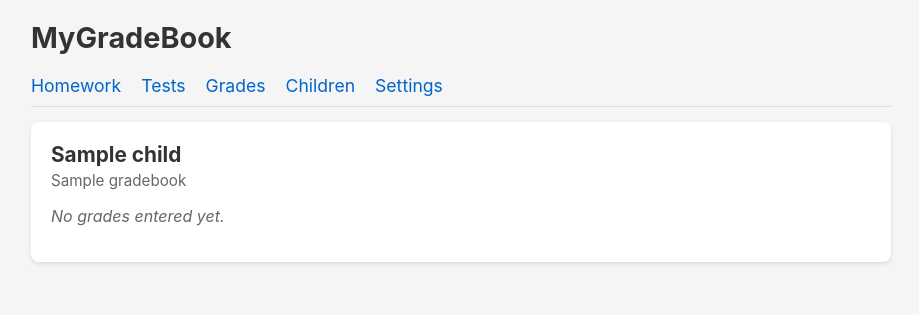
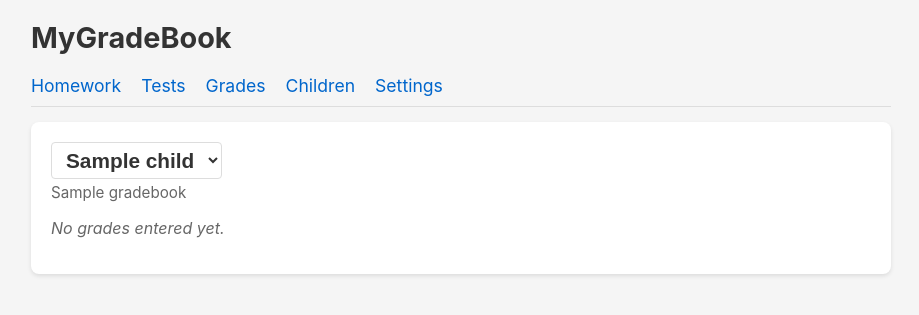
Before and after one commit to danpederson83/MyGradeBook, a Flask app: page /grades in a window 1280 px wide. Shown: the top 315 px of the page, without its empty margins (179-1098 px from the left). Run offline with Flask 3, Linux system fonts and the light colour scheme; tables that the repository leaves empty hold one stand-in row (values such as "Sample post").

Commit message:
Change Grades page to show one child at a time with dropdown selector
- Replace multi-child view with single child display
- Add dropdown to select which child's grades to view
- Default to first child, persist selection via query parameter

Co-Authored-By: Claude Opus 4.5 <noreply@anthropic.com>

```diff
--- a/app.py
+++ b/app.py
@@ -245,47 +245,59 @@ def confirm_grade():
 @app.route('/grades')
 def view_grades():
     children = Child.query.all()
-    children_data = []
-    for child in children:
-        gradebook = get_active_gradebook(child.id)
-        if gradebook:
-            # Get all grades grouped by label for the active gradebook only
-            homework = Grade.query.filter_by(
-                gradebook_id=gradebook.id, grade_type='homework'
-            ).order_by(Grade.label, Grade.redo_number).all()
+    if not children:
+        return render_template('grades.html', children=[], selected_child=None, data=None)
 
-            tests = Grade.query.filter_by(
-                gradebook_id=gradebook.id, grade_type='test'
-            ).order_by(Grade.label, Grade.redo_number).all()
+    # Get selected child from query param, default to first child
+    selected_child_id = request.args.get('child_id', type=int)
+    if selected_child_id:
+        selected_child = Child.query.get(selected_child_id)
+    else:
+        selected_child = children[0]
 
-            # Calculate averages (as percentages)
-            homework_avg = None
-            if homework:
-                homework_avg = sum((g.score / g.total) * 100 for g in homework) / len(homework)
+    if not selected_child:
+        selected_child = children[0]
 
-            test_avg = None
-            if tests:
-                test_avg = sum((g.score / g.total) * 100 for g in tests) / len(tests)
+    data = None
+    gradebook = get_active_gradebook(selected_child.id)
+    if gradebook:
+        # Get all grades grouped by label for the active gradebook only
+        homework = Grade.query.filter_by(
+            gradebook_id=gradebook.id, grade_type='homework'
+        ).order_by(Grade.label, Grade.redo_number).all()
 
-            # Total score is average of the two averages (not all grades combined)
-            total_avg = None
-            if homework_avg is not None and test_avg is not None:
-                total_avg = (homework_avg + test_avg) / 2
-            elif homework_avg is not None:
-                total_avg = homework_avg
-            elif test_avg is not None:
-                total_avg = test_avg
+        tests = Grade.query.filter_by(
+            gradebook_id=gradebook.id, grade_type='test'
+        ).order_by(Grade.label, Grade.redo_number).all()
 
-            children_data.append({
-                'child': child,
-                'gradebook': gradebook,
-                'homework': homework,
-                'tests': tests,
-                'homework_avg': homework_avg,
-                'test_avg': test_avg,
-                'total_avg': total_avg
-            })
-    return render_template('grades.html', children_data=children_data)
+        # Calculate averages (as percentages)
+        homework_avg = None
+        if homework:
+            homework_avg = sum((g.score / g.total) * 100 for g in homework) / len(homework)
+
+        test_avg = None
+        if tests:
+            test_avg = sum((g.score / g.total) * 100 for g in tests) / len(tests)
+
+        # Total score is average of the two averages (not all grades combined)
+        total_avg = None
+        if homework_avg is not None and test_avg is not None:
+            total_avg = (homework_avg + test_avg) / 2
+        elif homework_avg is not None:
+            total_avg = homework_avg
+        elif test_avg is not None:
+            total_avg = test_avg
+
+        data = {
+            'gradebook': gradebook,
+            'homework': homework,
+            'tests': tests,
+            'homework_avg': homework_avg,
+            'test_avg': test_avg,
+            'total_avg': total_avg
+        }
+
+    return render_template('grades.html', children=children, selected_child=selected_child, data=data)
 
 
 @app.route('/children')
--- a/templates/base.html
+++ b/templates/base.html
@@ -53,6 +53,17 @@
             font-size: 0.95em;
             color: #666;
             margin-bottom: 12px;
+        }
+        .child-select {
+            font-size: 1.3em;
+            font-weight: bold;
+            color: #333;
+            margin-bottom: 4px;
+            padding: 5px 10px;
+            border: 1px solid #ddd;
+            border-radius: 4px;
+            background: white;
+            cursor: pointer;
         }
         .stats-section {
             display: flex;
--- a/templates/grades.html
+++ b/templates/grades.html
@@ -1,10 +1,14 @@
 {% extends 'base.html' %}
 
 {% block content %}
-{% if children_data %}
-    {% for data in children_data %}
+{% if children %}
     <div class="child-card">
-        <div class="child-name">{{ data.child.name }}</div>
+        <select class="child-select" onchange="window.location.href='{{ url_for('view_grades') }}?child_id=' + this.value;">
+            {% for child in children %}
+            <option value="{{ child.id }}" {% if child.id == selected_child.id %}selected{% endif %}>{{ child.name }}</option>
+            {% endfor %}
+        </select>
+        {% if data %}
         <div class="course-name">{{ data.gradebook.name }}</div>
 
         {% if data.homework or data.tests %}
@@ -81,8 +85,10 @@
         {% if not data.homework and not data.tests %}
         <p class="no-grades">No grades entered yet.</p>
         {% endif %}
+        {% else %}
+        <p class="no-grades">No course set up for this child.</p>
+        {% endif %}
     </div>
-    {% endfor %}
 {% else %}
     <div class="empty-state">
         <p>No children added yet.</p>
```
